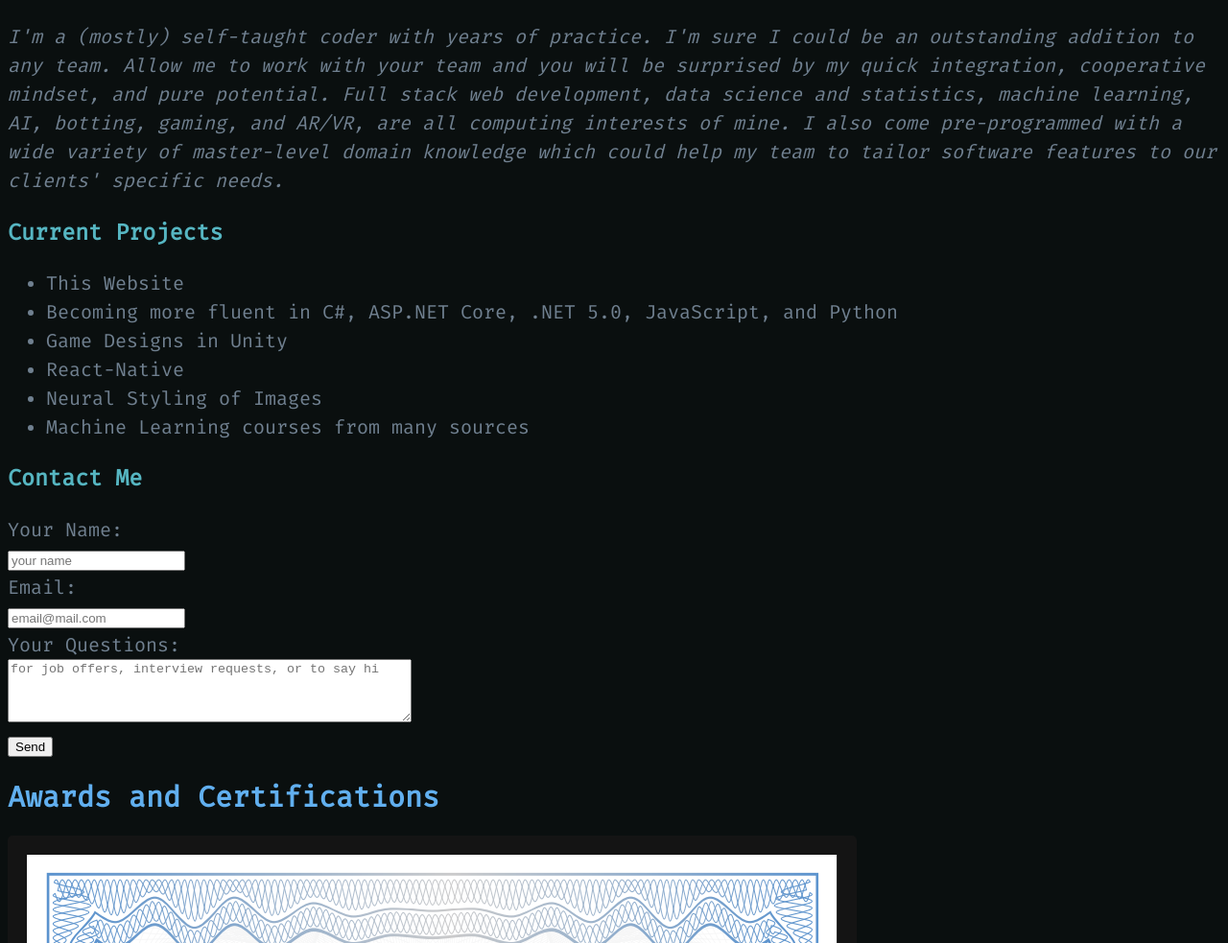
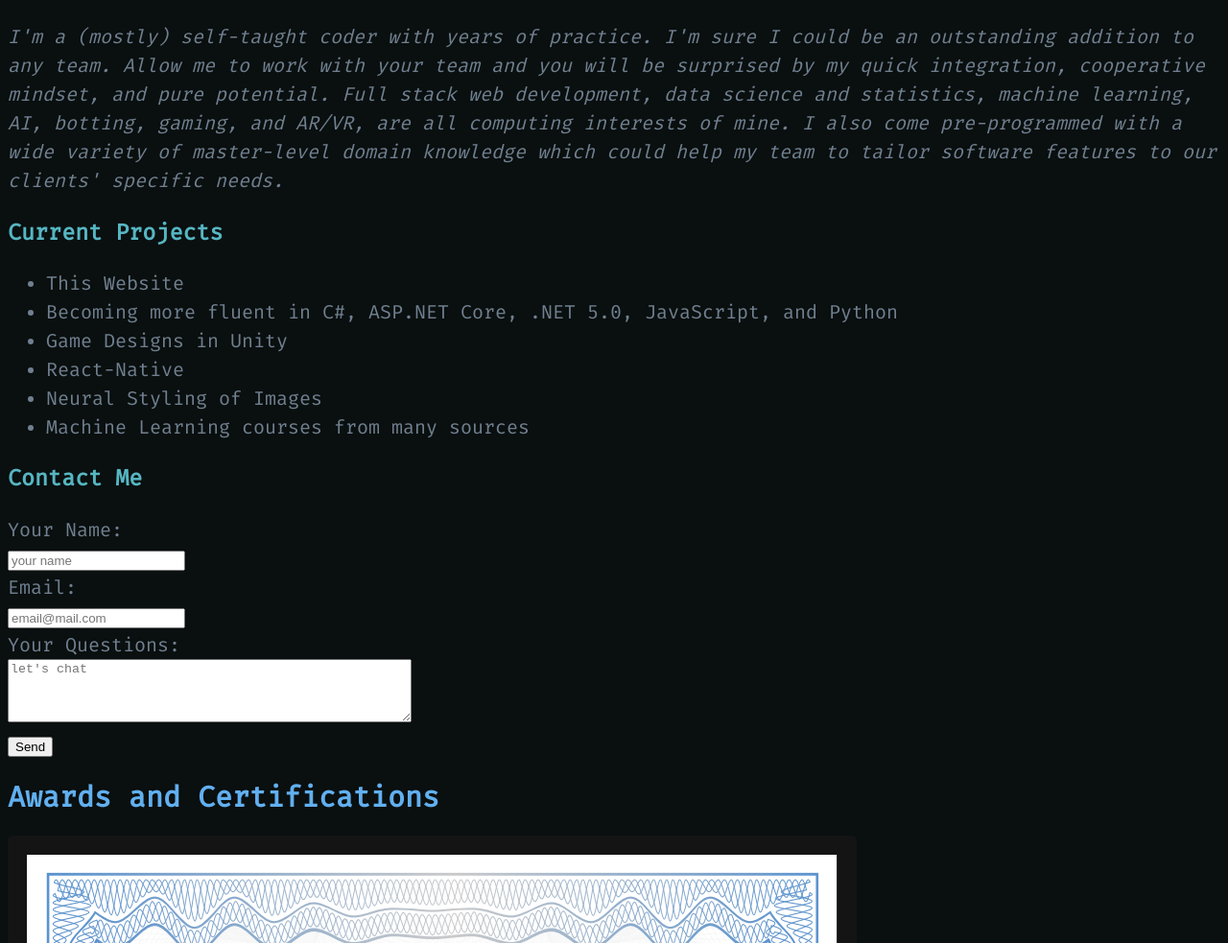
Before and after one commit to mtkramer/mtkramer, a plain HTML site: page index.html in a window 1280 px wide. Shown: the part 117-1100 px from the top of the page at 96% size. Drawn offline with Linux system fonts and the light colour scheme.

Commit message:
altered placeholder text

```diff
--- a/index.html
+++ b/index.html
@@ -46,8 +46,7 @@
           <input name="entry.1515286811" id="entry.1515286811" placeholder="email@mail.com" type="email" required>
         </label><br>
         <label for="entry.12884340">Your Questions: <br>
-          <textarea name="entry.12884340" id="entry.12884340" rows="4" cols="50"
-            placeholder="for job offers, interview requests, or to say hi"></textarea required maxlength="200">
+          <textarea name="entry.12884340" id="entry.12884340" rows="4" cols="50" placeholder="let's chat"></textarea required maxlength="200">
         </label><br>
         <input type="submit" value="Send">
       </form>
```
